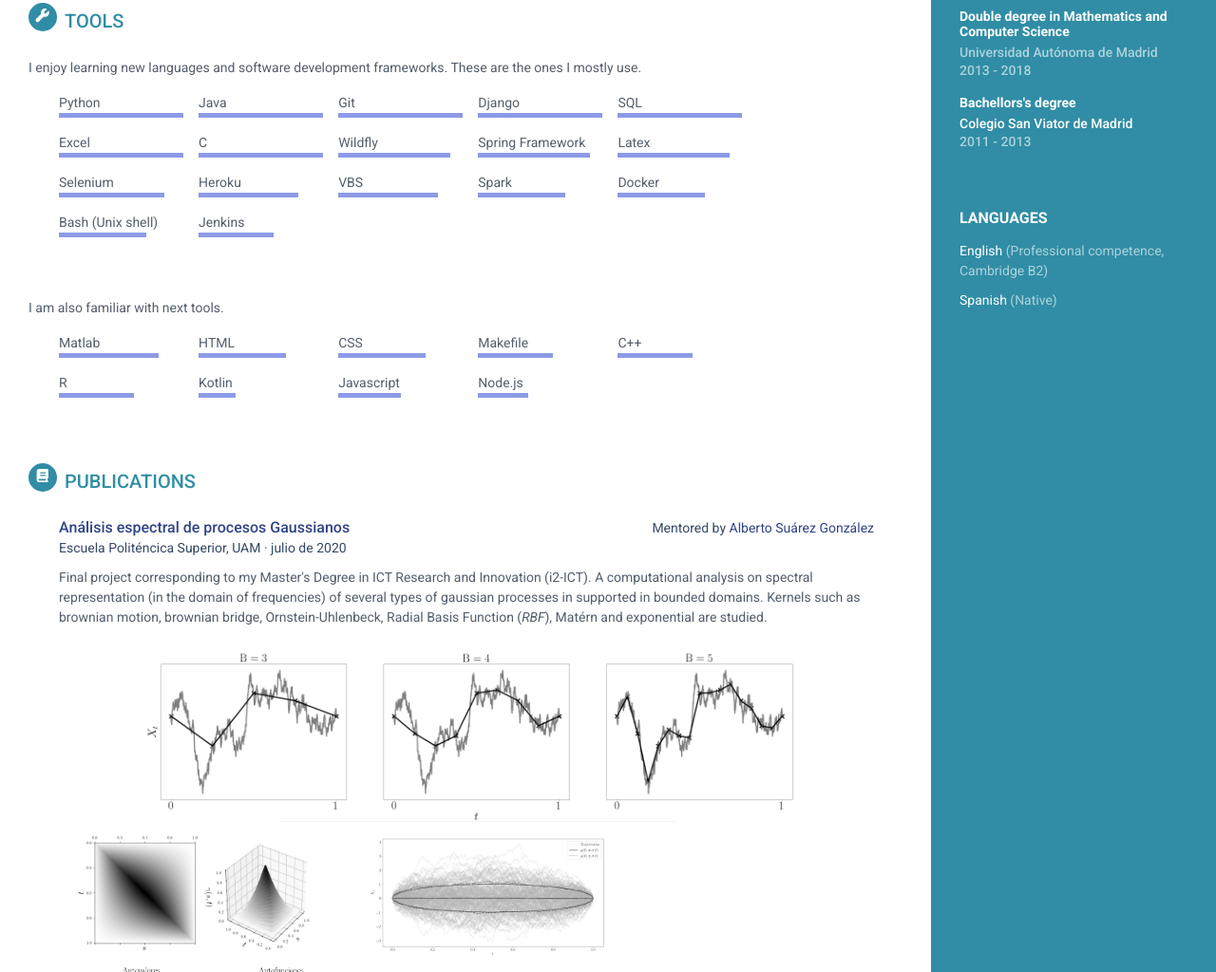
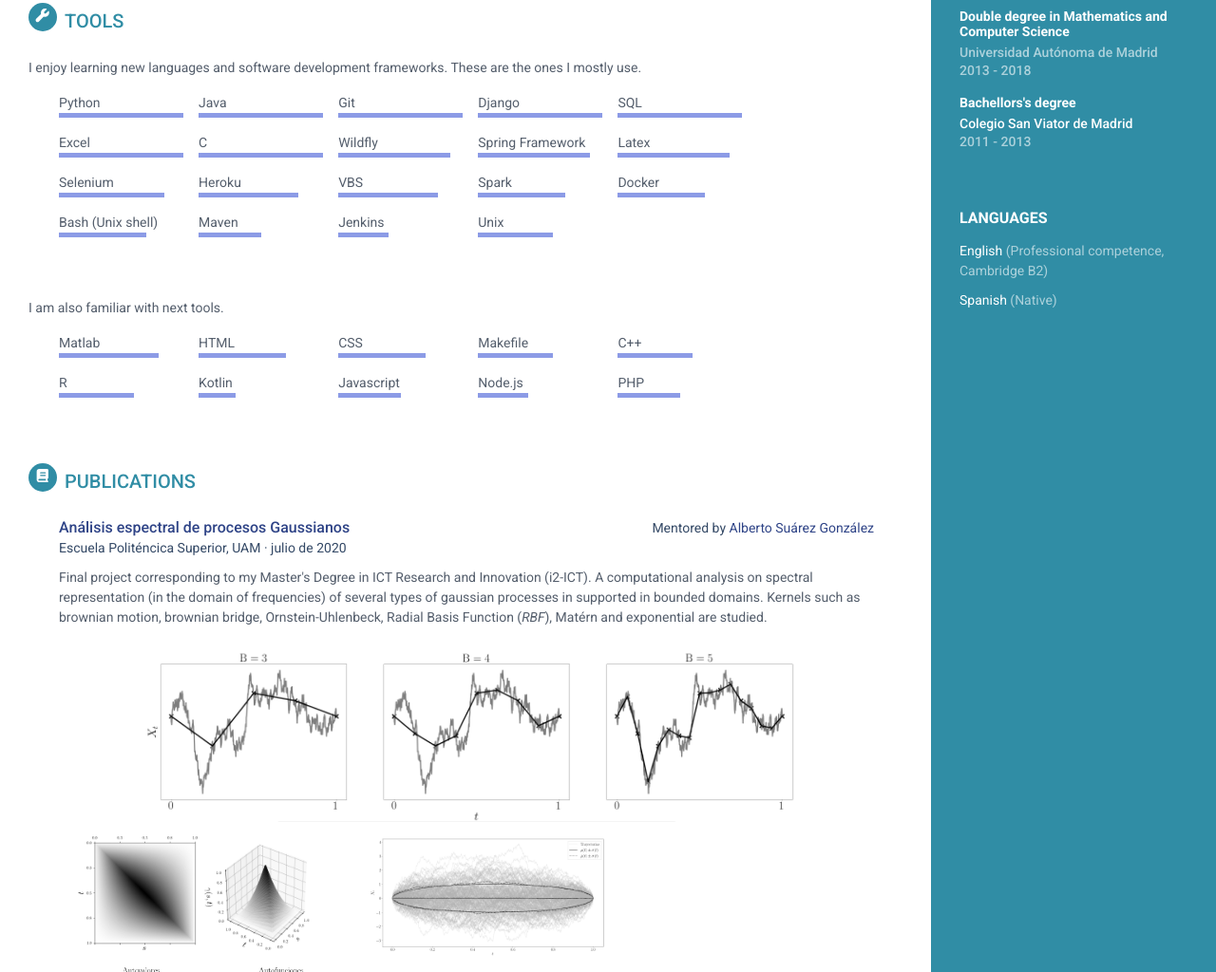
Before and after one commit to pereradrian/github.io, a plain HTML site: page index.html in a window 1280 px wide. Shown: the part 925-1949 px from the top of the page at 95% size. Drawn offline with Linux system fonts and the light colour scheme.

Commit message:
Minor fixes: Maven, PHP

```diff
--- a/index.html
+++ b/index.html
@@ -225,7 +225,13 @@
                             <span class="tool-item-content" style="width: 70%;"><p>Bash (Unix shell)</p><p></p></span>
                         </li>
                         <li class="tool-item">
-                            <span class="tool-item-content" style="width: 60%;"><p>Jenkins</p></span>
+                            <span class="tool-item-content" style="width: 50%;"><p>Maven</p></span>
+                        </li>
+                        <li class="tool-item">
+                            <span class="tool-item-content" style="width: 40%;"><p>Jenkins</p></span>
+                        </li>
+                        <li class="tool-item">
+                            <span class="tool-item-content" style="width: 60%;"><p>Unix</p></span>
                         </li>
                     </ul>
                     <div>
@@ -261,6 +267,9 @@
                             </li>
                             <li class="tool-item">
                                 <span class="tool-item-content" style="width: 40%;"><p>Node.js</p></span>
+                            </li>
+                            <li class="tool-item">
+                                <span class="tool-item-content" style="width: 50%;"><p>PHP</p></span>
                             </li>
                         </ul>
                     </div>
```
Also changed, not shown: index_es.html (+10 -1 lines).
